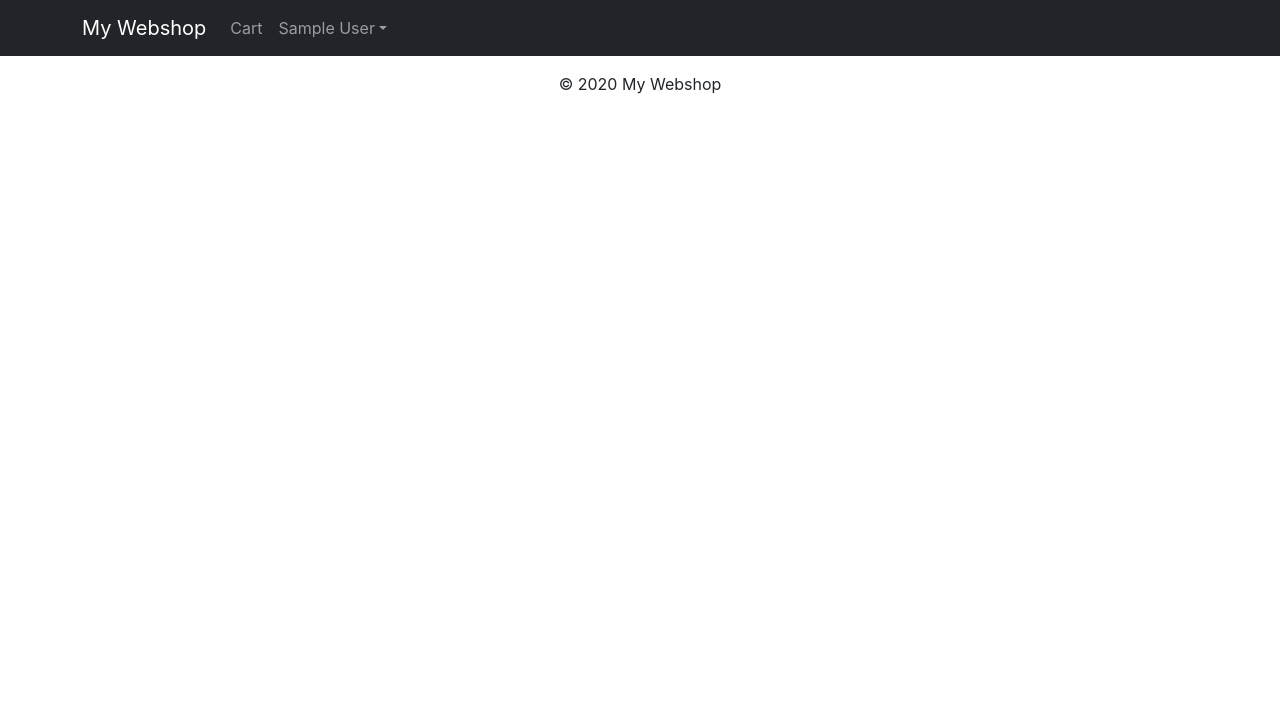
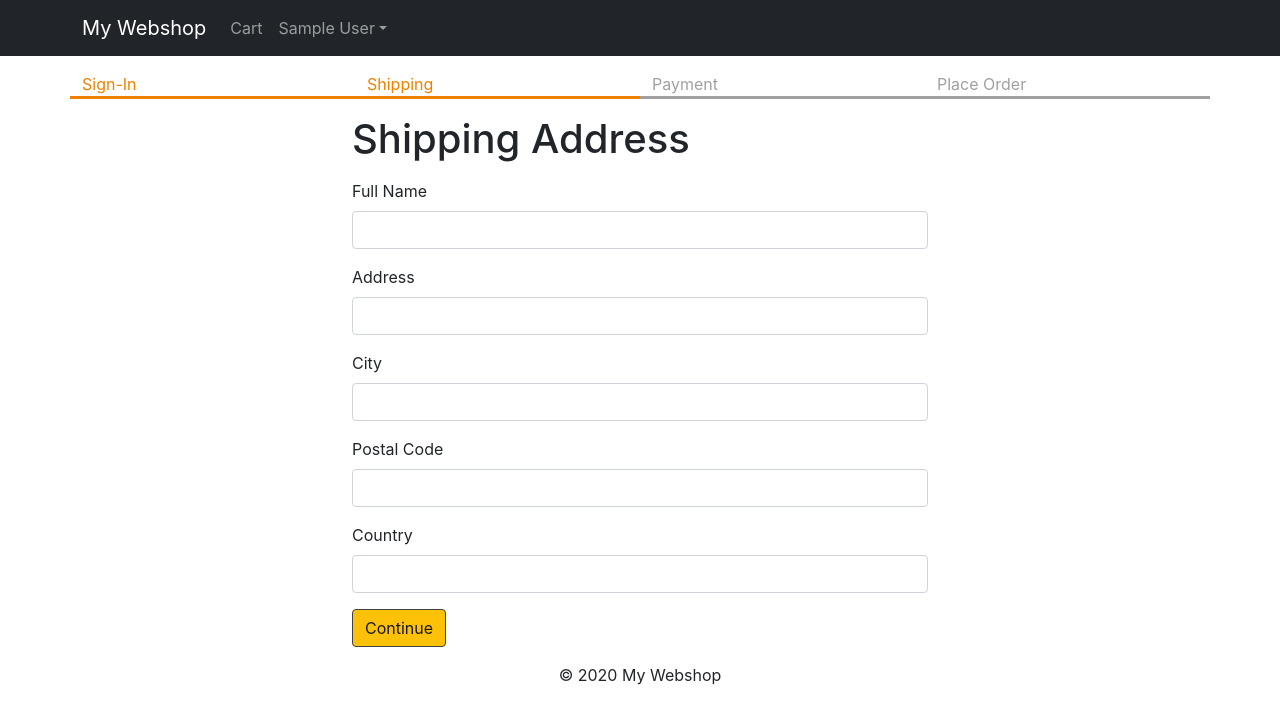
Before and after one commit to Tobi-LoFu/myWebShop, a React (Create React App) app in the folder frontend/: page /shipping in a window 1280 px wide. Shown: the top 724 px of the page. Built offline with nearby package versions, Linux system fonts and the light colour scheme; sample sign-in values are in the browser's storage.

Commit message:
add shipping address

```diff
--- a/frontend/src/App.js
+++ b/frontend/src/App.js
@@ -13,6 +13,7 @@
 import { useContext } from 'react';
 import CartScreen from './screens/CartScreen';
 import SigninScreen from './screens/SigninScreen';
+import ShippingAddressScreen from './screens/ShippingAddressScreen';
 
 
 
@@ -23,12 +24,13 @@
     const signoutHandler = () => {
         ctxDispatch({type: 'USER_SIGNOUT'});
         localStorage.removeItem('userInfo');
+        localStorage.removeItem('shippingAddress');
     }
 
     return (
         <BrowserRouter>
             <div className="d-flex flex-column site-container">
-            <ToastContainer position='bottom-center' limit={1} />
+                <ToastContainer position="bottom-center" limit={1} />
                 <header>
                     <Navbar bg="dark" variant="dark">
                         <Container>
@@ -62,16 +64,15 @@
                                                 Order History
                                             </NavDropdown.Item>
                                         </LinkContainer>
-                                        <NavDropdown.Divider/>
+                                        <NavDropdown.Divider />
                                         <Link
-                                          className='dropdown-item'
+                                            className="dropdown-item"
                                             to="#signout"
                                             onClick={signoutHandler}
                                         >
                                             Sign Out
                                         </Link>
                                     </NavDropdown>
-
                                 ) : (
                                     <Link className="nav-link" to="/signin">
                                         Sign In
@@ -90,6 +91,7 @@
                             />
                             <Route path="/cart" element={<CartScreen />} />
                             <Route path="/signin" element={<SigninScreen />} />
+                            <Route path="/shipping" element={<ShippingAddressScreen />} />
                             <Route path="/" element={<HomeScreen />} />
                         </Routes>
                     </Container>
--- a/frontend/src/Store.js
+++ b/frontend/src/Store.js
@@ -7,6 +7,9 @@
         ? JSON.parse(localStorage.getItem('userInfo'))
         : null,
     cart: {
+        shippingAddress: localStorage.getItem('shippingAddress')
+            ? JSON.parse(localStorage.getItem('shippingAddress'))
+            : {},
         cartItems: localStorage.getItem('cartItems')
             ? JSON.parse(localStorage.getItem('cartItems'))
             : [],
@@ -40,8 +43,23 @@
             return { ...state, userInfo: action.payload }
 
         case "USER_SIGNOUT":
-            return { ...state, userInfo: null };
+            return {
+                ...state,
+                userInfo: null,
+                cart: {
+                    cartItems: [],
+                    shippingAddress: {},
+                }
+            };
 
+        case "SAVE_SHIPPING_ADDRESS":
+            return {
+                ...state,
+                cart: {
+                    ...state.cart,
+                    shippingAddress: action.payload
+                }
+            }
         // case "CLEAR_CART":
         //     return {
         //         ...state,
--- /dev/null
+++ b/frontend/src/components/CheckOutSteps.js
@@ -0,0 +1,15 @@
+import React from 'react'
+import { Col, Row }from 'react-bootstrap'
+
+function CheckOutSteps(props) {
+    return (
+        <Row className='checkout-steps'>
+            <Col className={props.step1 ? 'active' : ''}>Sign-In</Col>
+            <Col className={props.step2 ? 'active' : ''}>Shipping</Col>
+            <Col className={props.step3 ? 'active' : ''}>Payment</Col>
+            <Col className={props.step4 ? 'active' : ''}>Place Order</Col>
+        </Row>
+    );
+}
+
+export default CheckOutSteps
--- a/frontend/src/index.css
+++ b/frontend/src/index.css
@@ -79,3 +79,13 @@
   max-width: 600px;
   margin: 0 auto;
 }
+
+.checkout-steps > div {
+  border-bottom: 0.2rem solid #a0a0a0;
+  color: #a0a0a0;
+}
+
+.checkout-steps>div.active {
+  border-bottom: 0.2rem solid #f08000;
+  color: #f08000;
+}
--- /dev/null
+++ b/frontend/src/screens/ShippingAddressScreen.js
@@ -0,0 +1,107 @@
+import React, { useContext, useEffect, useState } from 'react'
+import { Form, Button } from 'react-bootstrap'
+import { Helmet } from 'react-helmet-async'
+import { useNavigate } from 'react-router-dom';
+import CheckOutSteps from '../components/CheckOutSteps';
+import { Store } from '../Store';
+
+function ShippingAddressScreen() {
+    const navigate = useNavigate();
+    const {state, dispatch: ctxDispatch} = useContext(Store);
+    const {
+        userInfo,
+        cart: {shippingAddress},
+    } = state;
+    const [fullName, setFullName] = useState(shippingAddress.fullName || '');
+    const [address, setAddress] = useState(shippingAddress.address || '');
+    const [city, setCity] = useState(shippingAddress.city || '');
+    const [postalCode, setPostalCode] = useState(shippingAddress.postalCode || '');
+    const [country, setCountry] = useState(shippingAddress.country || '');
+
+    useEffect(() => {
+        if (!userInfo) {
+            navigate('/signin?redirect=/shipping')
+        }
+    }, [userInfo, navigate])
+
+    const submitHandler = (e) => {
+        e.preventDefault();
+        ctxDispatch({
+            type: 'SAVE_SHIPPING_ADDRESS',
+            payload: {
+                fullName,
+                address,
+                city,
+                postalCode,
+                country,
+            },
+        });
+        localStorage.setItem(
+            'shippingAddress',
+            JSON.stringify({ fullName, address, city, postalCode, country })
+        );
+        navigate('/payment')
+    };
+
+    return (
+        <div>
+            <Helmet>
+                <title>Shipping Address</title>
+            </Helmet>
+            <CheckOutSteps step1 step2></CheckOutSteps>
+            <div className='container small-container'>
+              <h1 className="my-3">Shipping Address</h1>
+            <Form onSubmit={submitHandler}>
+                <Form.Group className="mb-3" controlId="fullName">
+                    <Form.Label>Full Name</Form.Label>
+                    <Form.Control
+                        value={fullName}
+                        onChange={(e) => setFullName(e.target.value)}
+                        required
+                    />
+                </Form.Group>
+                <Form.Group className="mb-3" controlId="address">
+                    <Form.Label>Address</Form.Label>
+                    <Form.Control
+                        value={address}
+                        onChange={(e) => setAddress(e.target.value)}
+                        required
+                    />
+                </Form.Group>
+                <Form.Group className="mb-3" controlId="city">
+                    <Form.Label>City</Form.Label>
+                    <Form.Control
+                        value={city}
+                        onChange={(e) => setCity(e.target.value)}
+                        required
+                    />
+                </Form.Group>
+                <Form.Group className="mb-3" controlId="postalCode">
+                    <Form.Label>Postal Code</Form.Label>
+                    <Form.Control
+                        value={postalCode}
+                        onChange={(e) => setPostalCode(e.target.value)}
+                        required
+                    />
+                </Form.Group>
+                <Form.Group className="mb-3" controlId="country">
+                    <Form.Label>Country</Form.Label>
+                    <Form.Control
+                        value={country}
+                        onChange={(e) => setCountry(e.target.value)}
+                        required
+                    />
+                </Form.Group>
+                <div className='mb-3'>
+                  <Button variant='primary' type='submit'>
+                      Continue
+                  </Button>
+                </div>
+            </Form>
+            </div>
+
+        </div>
+  );
+}
+
+export default ShippingAddressScreen;
```
Lines whose indentation alone changed are shown as unchanged.
